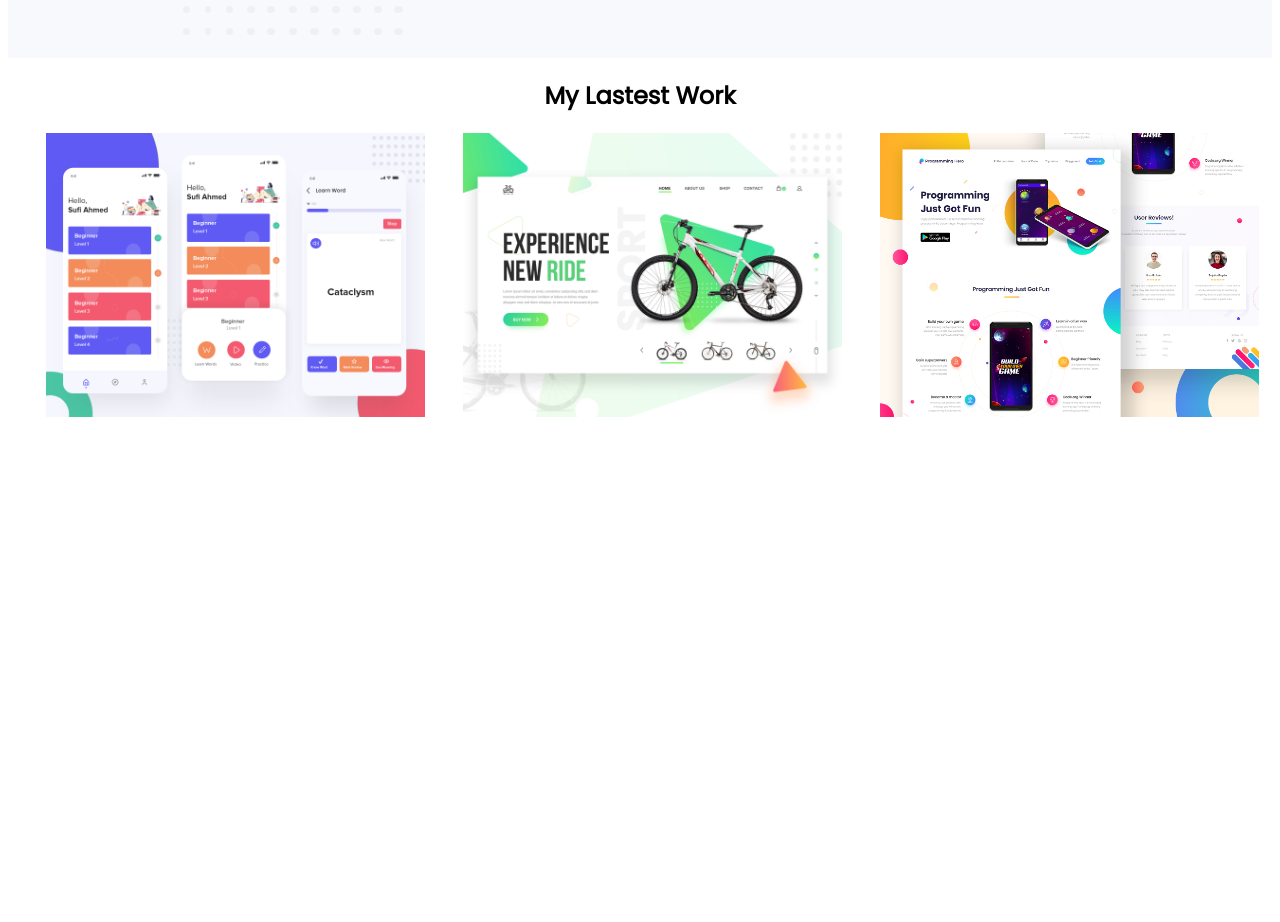
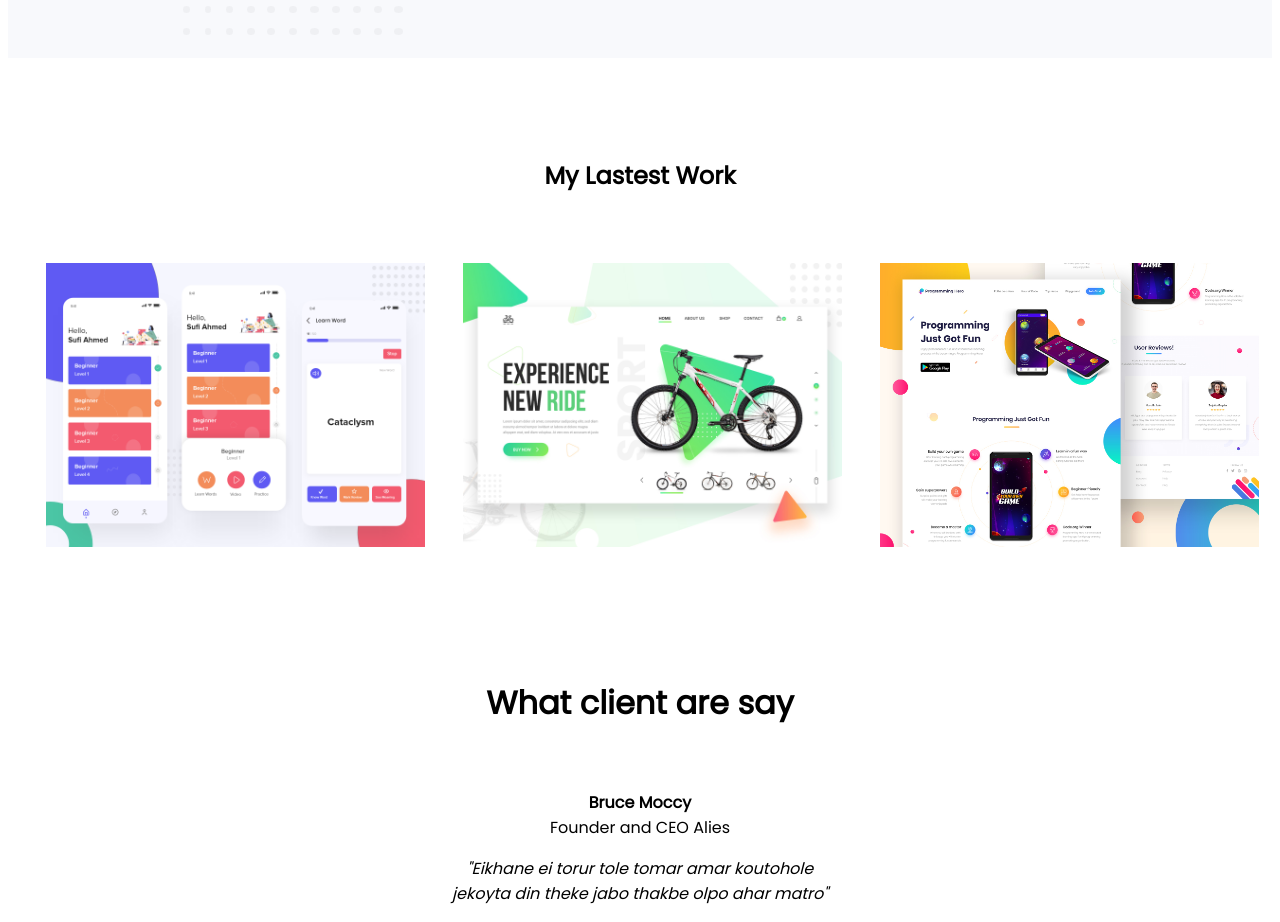
Before and after one commit to abdul-aual/personal-website, a plain HTML site: page Personal.html in a window 1280 px wide. Shown: the part 1560-2482 px from the top of the page. Before the commit the page ends 1984 px from the top, so only its background shows below. Drawn offline with Linux system fonts and the light colour scheme.

Commit message:
final update

```diff
--- a/Personal.css
+++ b/Personal.css
@@ -44,6 +44,7 @@ body{
 {
     background-image: url(personal-website/biography-bg.png);
     height: 800px;
+    margin-bottom: 100px;
 
 
 
@@ -54,6 +55,7 @@ body{
     width:40%;
     margin-left: 5%;
     padding-left: 2%;
+
     float:left;
 
 
@@ -68,10 +70,19 @@ body{
     width:30%;
     margin-left:2%;
     padding-left: 1%;
+    padding-top: 50px;
 
     float:left;
 
 
+
+
+
+}
+.lastwork
+{
+
+    height: 500px;
 
 }
 .lastdiv img{
@@ -80,3 +91,10 @@ body{
 
 
 }
+
+.footer
+{
+
+    text-align: center;
+
+}
--- a/Personal.html
+++ b/Personal.html
@@ -52,7 +52,14 @@
 
     </section>
 
+    <footer class="footer">
+        <h1>What client are say</h1><br>
+        <p><b>Bruce Moccy</b><br>Founder and CEO Alies </p>
+        <p><i>"Eikhane ei torur tole tomar amar koutohole <br>jekoyta din theke jabo thakbe olpo ahar matro"
+        </i></p>
 
+
+    </footer>
 
 
 
```
